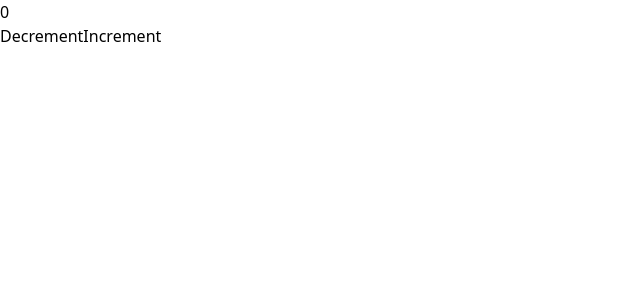
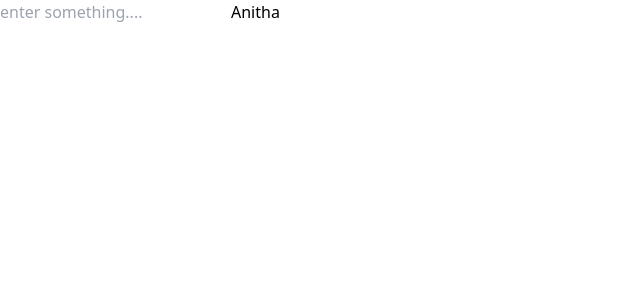
Before and after one commit to kunda4/react-hooks, a React (Vite) app: page / in a window 1280 px wide. Shown: the top 300 px of the page, without its empty margins (0-640 px from the left). Built offline with nearby package versions, Linux system fonts and the light colour scheme.

Commit message:
useState with input value

```diff
--- a/src/App.jsx
+++ b/src/App.jsx
@@ -1,18 +1,13 @@
 
-import { useState } from "react"
+import UseState2 from "./components/useState2"
 
-function App() {
+function App(){
+return(
+  <>
+  <UseState2 />
+  </>
+)
 
-  const [count, setCount] = useState(0)
-  return (
-    <section className="flex justify-center items-center h-screen">
-      <span className='text-2xl pb-24'>{count}</span>
-      <div className="flex gap-2">
-        <button className="border border-gray-400 rounded-xl px-2 bg-gray-200" onClick={()=>setCount(count-1)}>Decrement</button>
-        <button className="border border-gray-400 rounded-xl px-2 bg-gray-200" onClick={()=>setCount(count+1)}>Increment</button>
-      </div>
-    </section>
-  );
 }
 
 export default App
--- /dev/null
+++ b/src/components/useState2.jsx
@@ -0,0 +1,14 @@
+import { useState } from "react"
+
+export default function UseState2(){
+
+
+    const [inputvalue, setInputvalue] = useState("Anitha")
+
+    return(
+        <div>
+            <input type="text" placeholder="enter something...." onChange={(event)=> setInputvalue(event.target.value)}/>
+            <span>{inputvalue}</span>
+        </div>
+    )
+}
```
Also changed, not shown: src/components/useState.jsx (added, +16 -0 lines).
